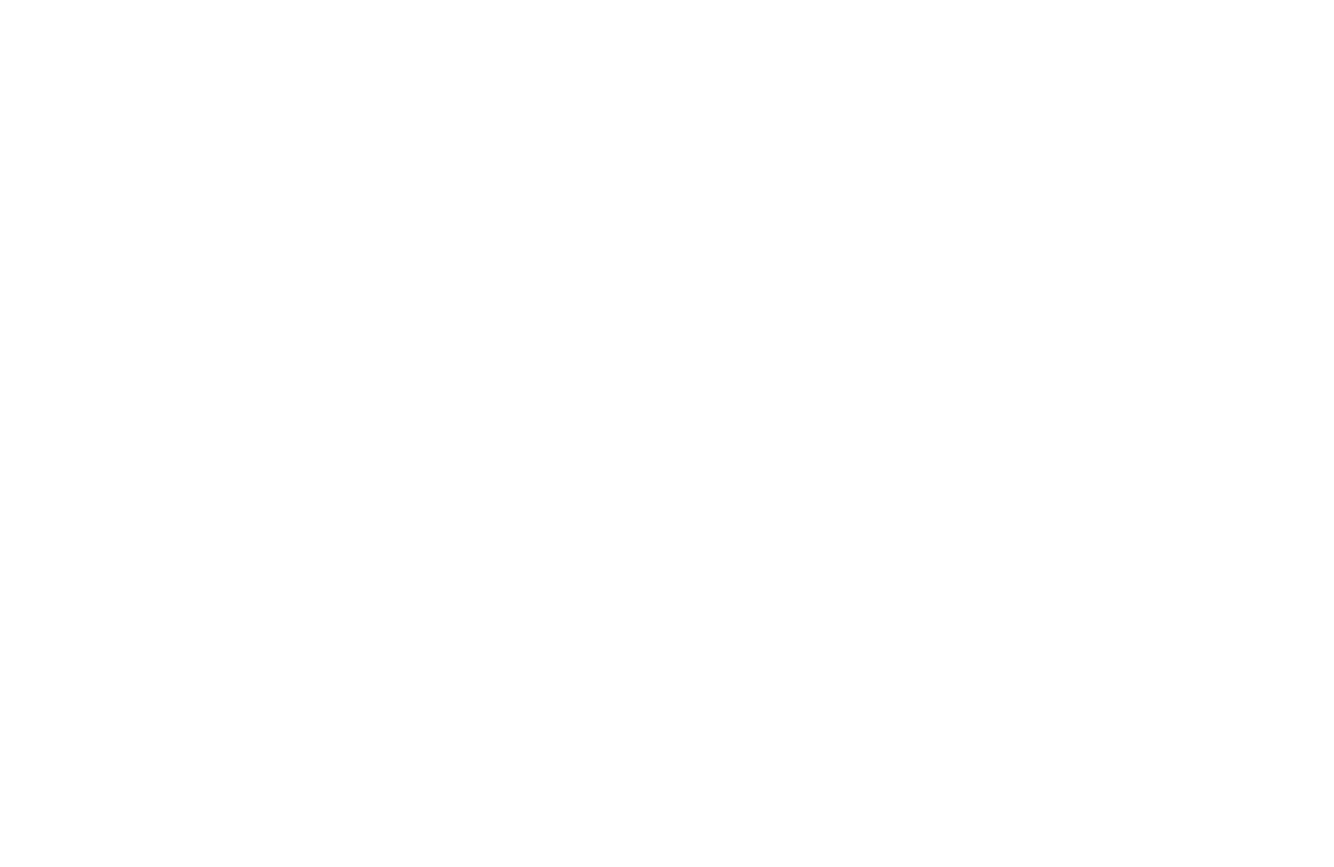
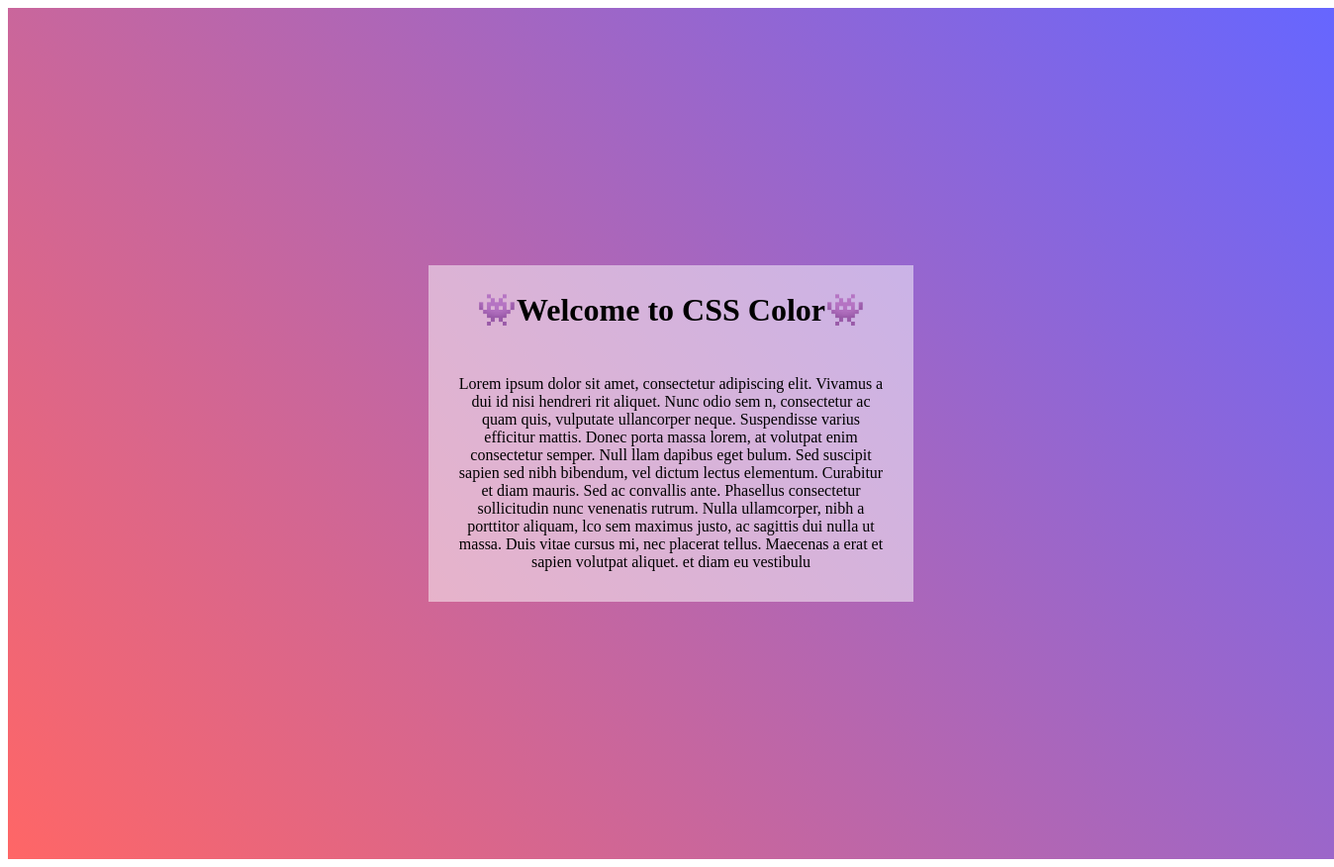
Before and after one commit to techupth/css-colors-fe1-group-5, a website: page index.html in a window 1280 px wide. Shown: the whole page at 99% size, 1348 px wide, since content can reach past the window. Before the commit the page ends 800 px from the top, so only its background shows below. Drawn offline with Linux system fonts and the light colour scheme.

Commit message:
Assignment-colors

```diff
--- a/index.html
+++ b/index.html
@@ -11,6 +11,12 @@
 
 <body>
   <!-- Start coding here -->
+  <div class="background">
+    <div class="box">
+      <h1>👾Welcome to CSS Color👾</h1>
+      <p>Lorem ipsum dolor sit amet, consectetur adipiscing elit. Vivamus a dui id nisi hendreri rit aliquet. Nunc odio sem n, consectetur ac quam quis, vulputate ullancorper neque. Suspendisse varius efficitur mattis. Donec porta massa lorem, at volutpat enim consectetur semper. Null llam dapibus eget bulum. Sed suscipit sapien sed nibh bibendum, vel dictum lectus elementum. Curabitur et diam mauris. Sed ac convallis ante. Phasellus consectetur sollicitudin nunc venenatis rutrum. Nulla ullamcorper, nibh a porttitor aliquam, lco sem maximus justo, ac sagittis dui nulla ut massa. Duis vitae cursus mi, nec placerat tellus. Maecenas a erat et sapien volutpat aliquet. et diam eu vestibulu</p>
+    </div>
+  </div>
 </body>
 
 </html>
--- a/style.css
+++ b/style.css
@@ -1 +1,30 @@
 /* Start coding here */
+.background {
+    width: 100vw;
+    height: 100vh;
+    padding: 30px;
+    display: flex;
+    justify-content: center;
+    align-items: center;
+    background: linear-gradient(50deg,hsl(0, 100%, 70%),hsl(240, 100%, 70%));
+}
+
+.box {
+    width: 450px;
+    height: 300px;
+    padding: 20px;
+    display: flex;
+    flex-direction: column;
+    justify-content: center;
+    align-items: center;
+    background-color: hsla(0, 50%, 100%, 0.5);
+}
+
+h1 {
+    text-align: center;
+}
+
+p {
+    padding: 10px;
+    text-align: center;
+}
```
